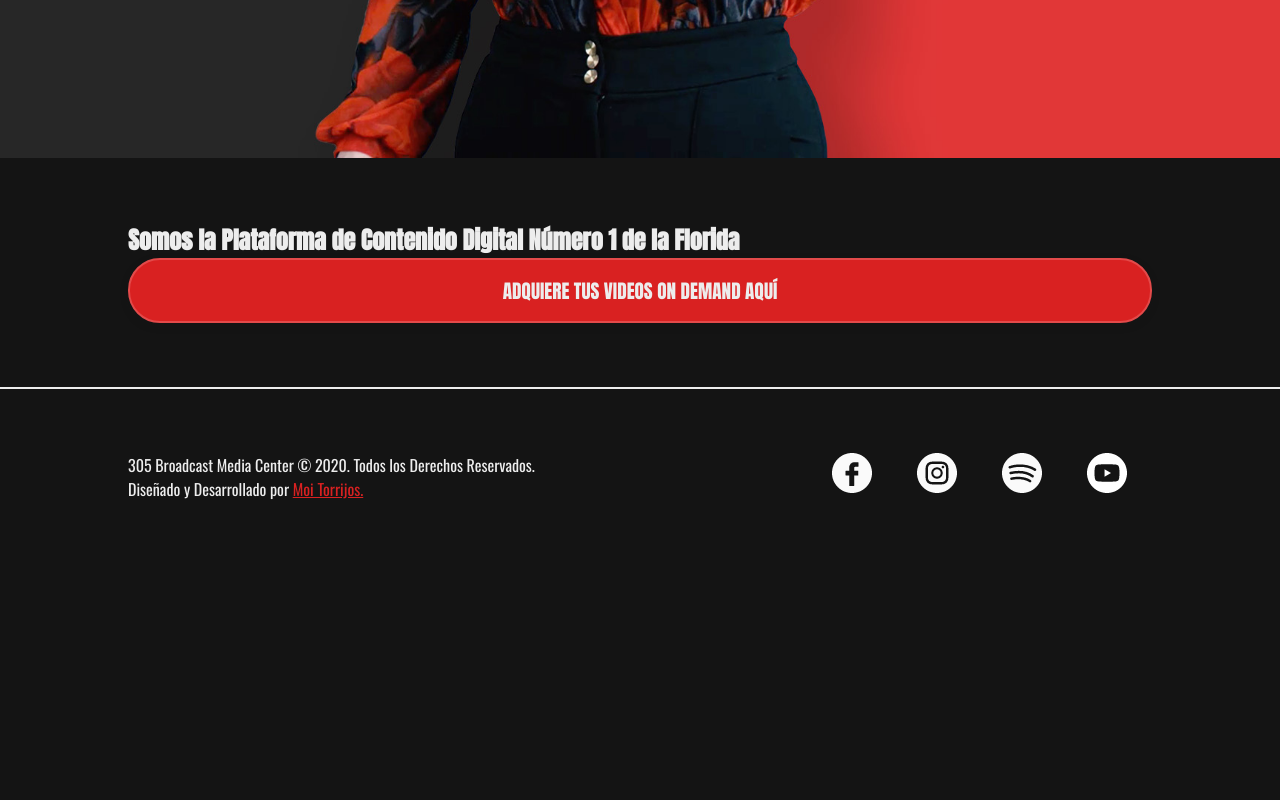
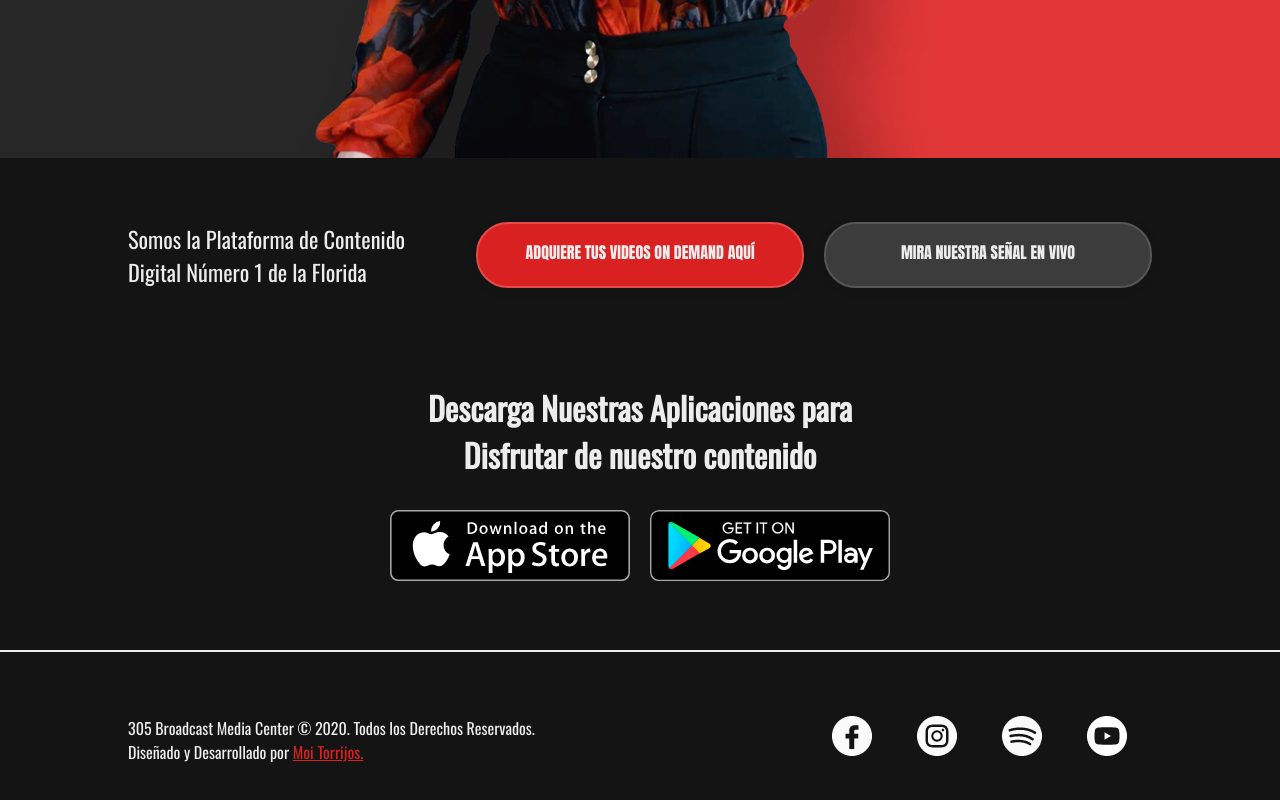
Before and after one commit to moitorrijos/305media-gatsby, a Gatsby site: page / in a window 1280 px wide. Shown: the part 642-1442 px from the top of the page. Before the commit the page ends 1207 px from the top, so only its background shows below. Built offline with nearby package versions, Linux system fonts and the light colour scheme; Gatsby itself is replaced by a stand-in of ours.

Commit message:
Add app store buttons to footer.
Add apps download buttons in footer.
Replace content with children prop in inner button component.
Improve slogan component in index page.
Style improvements.

```diff
--- a/src/components/footer.js
+++ b/src/components/footer.js
@@ -1,10 +1,36 @@
 import React from "react"
+import AppStore from "../icons/appstore-button.svg"
+import PlayStore from "../icons/play-store-button.svg"
 import FacebookIcon from "../assets/facebook-icon.png"
 import InstagramIcon from "../assets/instagram-icon.png"
 import SpotifyIcon from "../assets/spotify-icon.png"
 import YoutubeIcon from "../assets/youtube-icon.png"
 
 const Footer = () => (
+  <>
+    <div className="apps-downloads">
+      <h3>
+        Descarga Nuestras Aplicaciones para Disfrutar de nuestro contenido
+      </h3>
+      <div className="app-buttons">
+        <a
+          href="https://itunes.apple.com/us/app/305-la-radio/id1436584582?l=es&mt=8"
+          target="_blank"
+          rel="noopener noreferrer"
+          className="app-button"
+        >
+          <AppStore />
+        </a>
+        <a
+          href="https://play.google.com/store/apps/details?id=app305.laradio"
+          target="_blank"
+          rel="noopener noreferrer"
+          className="app-button"
+        >
+          <PlayStore />
+        </a>
+      </div>
+    </div>
     <footer>
       <div className="copyright">
         <p>
@@ -59,6 +85,7 @@ const Footer = () => (
         </a>
       </div>
     </footer>
+  </>
 )
 
 export default Footer
--- a/src/components/inner-button.js
+++ b/src/components/inner-button.js
@@ -1,12 +1,12 @@
 import React from 'react'
 import PropTypes from 'prop-types'
 
-const InnerButton = ({ linkTo, content }) => (
+const InnerButton = ({ linkTo, children }) => (
   <a
     href={linkTo}
     className="inner-button"
   >
-    {content}
+    {children}
   </a>
 )
 
@@ -14,9 +14,8 @@ InnerButton.defaultProps = {
   linkTo: '#0'
 }
 
-InnerButton.PropTypes = {
-  linkTo: PropTypes.string,
-  content: PropTypes.string
+InnerButton.propTypes = {
+  linkTo: PropTypes.string
 }
 
 export default InnerButton
--- a/src/pages/index.js
+++ b/src/pages/index.js
@@ -3,6 +3,7 @@ import Layout from "../components/layout"
 import SEO from "../components/seo"
 import Hero from "../components/hero"
 import MediaButton from "../components/media-button"
+import InnerButton from "../components/inner-button"
 
 const IndexPage = () => (
   <Layout>
@@ -13,11 +14,13 @@ const IndexPage = () => (
     />
     <Hero />
     <div className="main-container">
-      <div className="inner-container">
-        <h2>Somos la Plataforma de Contenido Digital Número 1 de la Florida</h2>
+      <div className="header-container">
+        <div className="slogan">
+          <p>Somos la Plataforma de Contenido Digital Número 1 de la Florida</p>
+        </div>
         <MediaButton />
+        <InnerButton linkTo="/en-vivo">Mira nuestra señal en vivo</InnerButton>
       </div>
-
     </div>
   </Layout>
 )
--- a/src/styles/_colors.sass
+++ b/src/styles/_colors.sass
@@ -1,4 +1,5 @@
 $primary-color: #A6A6A6
 $secondary-color: #D92121
 $background-color: #141414
+$secondary-background-color: #3C3C3C
 $font-color: #EDEDED
--- a/src/styles/_footer.sass
+++ b/src/styles/_footer.sass
@@ -1,9 +1,25 @@
+.apps-downloads
+  max-width: 500px
+  margin: 2rem auto 4rem
+  text-align: center
+
+.app-buttons
+  display: grid
+  grid-template-columns: repeat(2, 1fr)
+  gap: 20px
+
+  a
+    display: block
+
 footer
   padding: 3rem 10%
   border-top: 2px solid $font-color
   display: flex
   flex-flow: row wrap
   justify-content: space-between
+
+  p
+    font-size: 1rem
 
   @media screen and (max-width: 620px)
     justify-content: center
--- a/src/styles/_header.sass
+++ b/src/styles/_header.sass
@@ -16,7 +16,7 @@ header
 
 .logo
   max-width: 142px
-  margin: 0.5rem 2rem
+  margin: 0.25rem 2rem
   img
     box-shadow: 0 2px 4px transparentize($background-color, 0.35)
 
--- a/src/styles/_hero.sass
+++ b/src/styles/_hero.sass
@@ -17,15 +17,6 @@
   @media screen and (max-width: 620px)
     grid-template-columns: 1fr
     background-position: 40% top
-    // &::before
-    //   content: ''
-    //   position: absolute
-    //   left: 0
-    //   right: 0
-    //   top: 0
-    //   bottom: 0
-    //   background-color: transparentize($background-color, 0.75)
-    //   z-index: 1
 
   h1
     grid-column: 1 / 2
@@ -70,10 +61,14 @@
     grid-row: 2 / 3
     justify-self: start
     align-self: end
+    font-size: 1.2rem
+    position: relative
+    z-index: 3
 
     @media screen and (max-width: 990px)
       grid-column: 1 / 3
       grid-row: 3 / 4
 
     @media screen and (max-width: 620px)
+      font-size: 1rem
       justify-self: center
--- a/src/styles/_layout.sass
+++ b/src/styles/_layout.sass
@@ -12,9 +12,25 @@ body
 h1, h2, h3, h4
   font-family: $header-font-family
   max-width: 60ch
+  margin: 2rem 0
+
+h1
+  font-size: 2.5rem
+
+h2
+  font-size: 2.2rem
+
+h3
+  font-size: 2rem
+  font-family: $body-font-family
+
+h4
+  font-size: 1.8rem
+  font-family: $body-font-family
 
 p
   max-width: 60ch
+  font-size: 1.4rem
 
 a
   color: $secondary-color
@@ -24,3 +40,11 @@ a
 
 .media-button
   @include cool-button($secondary-color, $font-color)
+
+.inner-button
+  @include cool-button($secondary-background-color, $font-color)
+
+.header-container
+  display: grid
+  grid-template-columns: repeat(auto-fill, minmax(300px, 1fr))
+  gap: 20px
--- a/src/styles/_variables.sass
+++ b/src/styles/_variables.sass
@@ -4,7 +4,6 @@
   text-align: center
   text-transform: uppercase
   text-decoration: none
-  font-size: 1.2rem
   padding: 1rem 2rem
   background-color: $bg-color
   color: $color
@@ -14,7 +13,6 @@
   transition: all 0.25s ease-in-out
 
   @media screen and (max-width: 620px)
-    font-size: 1rem
     line-height: 1
   &:hover
     transform: scale(1.1)
```
Also changed, not shown: src/icons/appstore-button.svg (added), src/icons/play-store-button.svg (added). Lines whose indentation alone changed are shown as unchanged.
